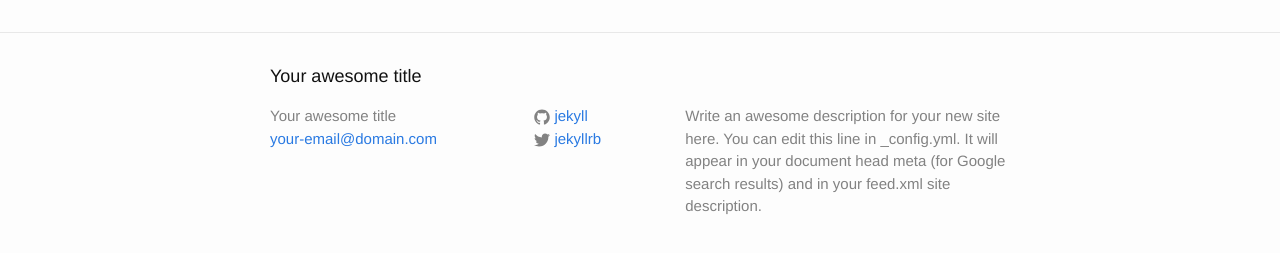
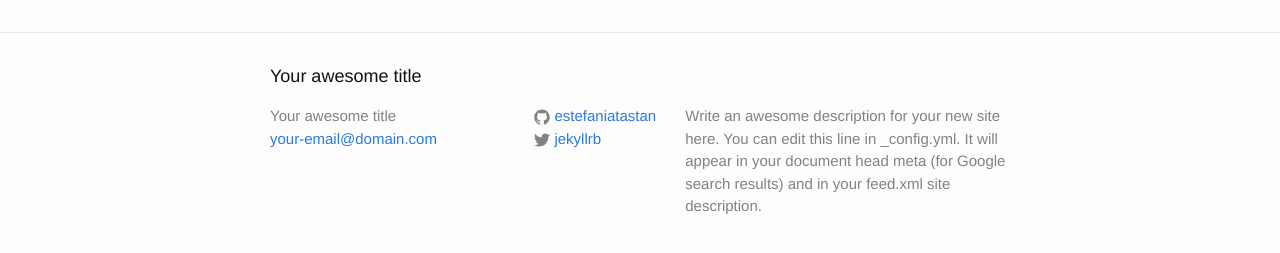
Before and after one commit to estefaniatastan/MauExpo, a Jekyll site: the page built from index.html, in a window 1280 px wide. Shown: the part 264-517 px from the top of the page. Built offline with Jekyll 4.4.1, drawn with Linux system fonts in a browser that asks for light colours.

Commit message:
First commit

```diff
--- a/_config.yml
+++ b/_config.yml
@@ -8,7 +8,7 @@ description: > # this means to ignore newlines until "baseurl:"
 baseurl: "/mau-demo/" # the subpath of your site, e.g. /blog/
 url: "http://estefaniatastan.github.io" # the base hostname & protocol for your site
 twitter_username: jekyllrb
-github_username:  jekyll
+github_username:  estefaniatastan
 
 # Build settings
 markdown: kramdown
```
